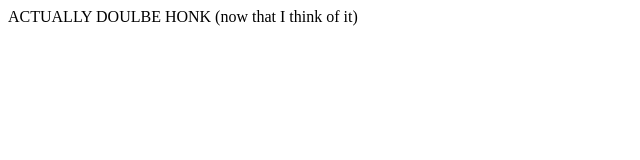
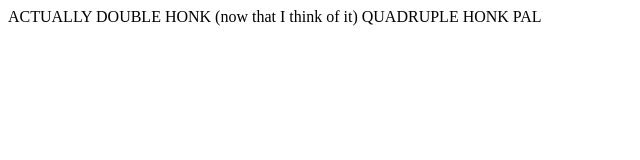
Before and after one commit to deanblock/BlockBox, a plain HTML site: page index.html in a window 1280 px wide. Shown: the whole page, without its empty margins (0-640 px from the left). Drawn offline with Linux system fonts and the light colour scheme.

Commit message:
Update index.html

```diff
--- a/index.html
+++ b/index.html
@@ -1,2 +1,4 @@
 <html>
-ACTUALLY DOULBE HONK (now that I think of it)
+ACTUALLY DOUBLE HONK (now that I think of it)
+QUADRUPLE HONK PAL
+</html>
```
